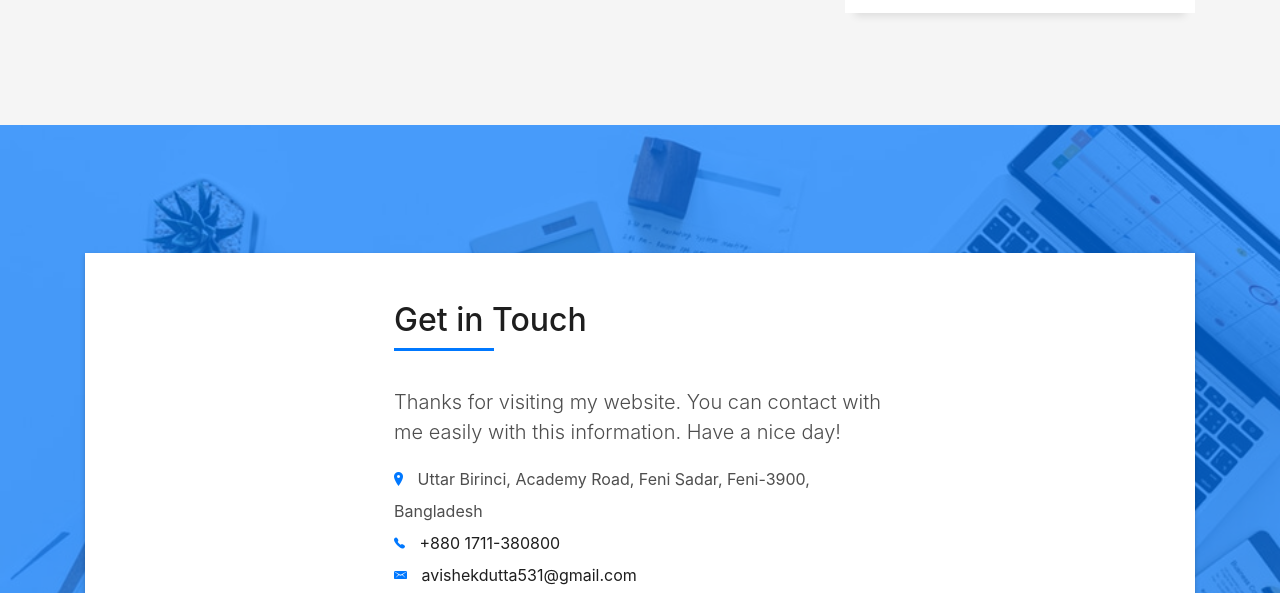
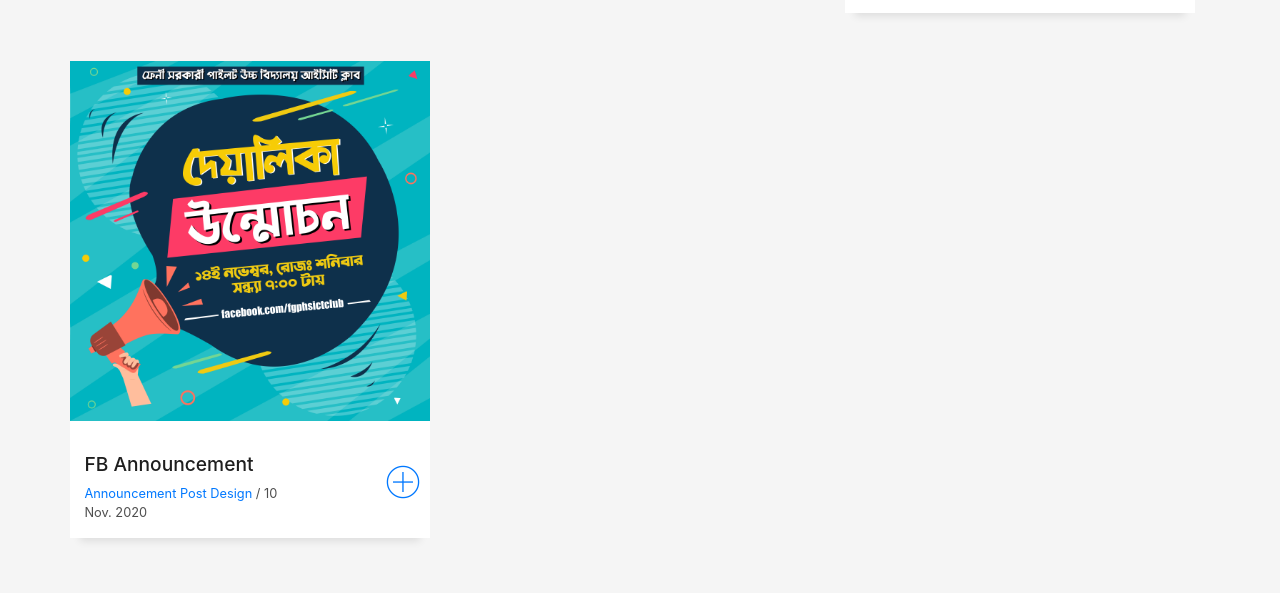
Before and after one commit to 125-code/cv, a plain HTML site: page pages/portfolio.html in a window 1280 px wide. Shown: the part 1390-1983 px from the top of the page. Drawn offline with Linux system fonts and the light colour scheme; a script that the page names is missing; files whose address does not match are found by name.

Commit message:
Update portfolio.html

```diff
--- a/pages/portfolio.html
+++ b/pages/portfolio.html
@@ -237,6 +237,31 @@
             </a>
           </div>
         </div>
+        <div class="row">
+        <div class="col-md-4">
+          <div class="work-box">
+            <a href="../img/post-01.png" data-lightbox="gallery-mf">
+              <div class="work-img">
+                <img src="../img/post-01.png" alt="" class="img-fluid">
+              </div>
+              <div class="work-content">
+                <div class="row">
+                  <div class="col-sm-8">
+                    <h2 class="w-title">FB Announcement</h2>
+                    <div class="w-more">
+                      <span class="w-ctegory">Announcement Post Design</span> / <span class="w-date">10 Nov. 2020</span>
+                    </div>
+                  </div>
+                  <div class="col-sm-4">
+                    <div class="w-like">
+                      <span class="ion-ios-plus-outline"></span>
+                    </div>
+                  </div>
+                </div>
+              </div>
+            </a>
+          </div>
+        </div>
 
       </div>
     </div>
```
